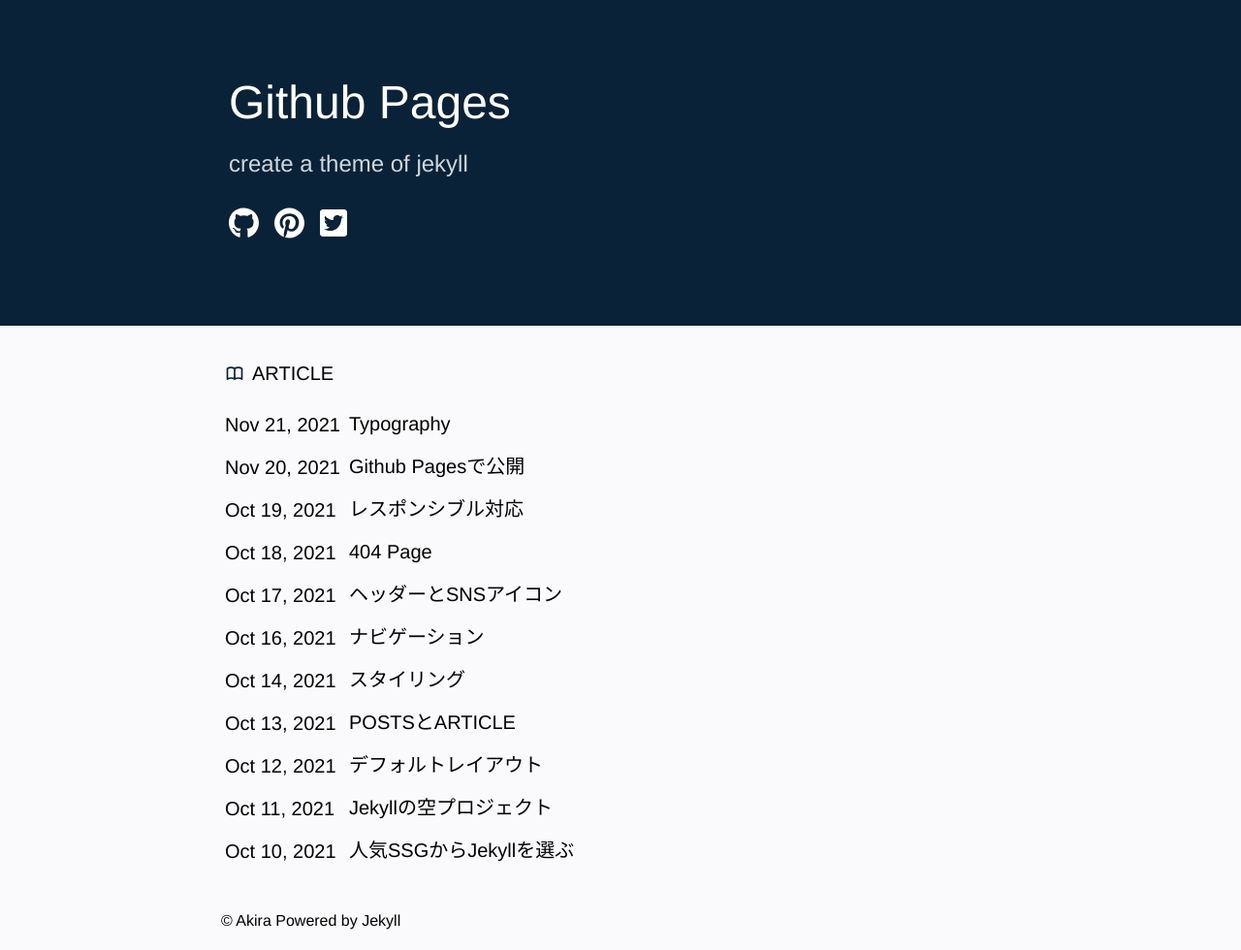
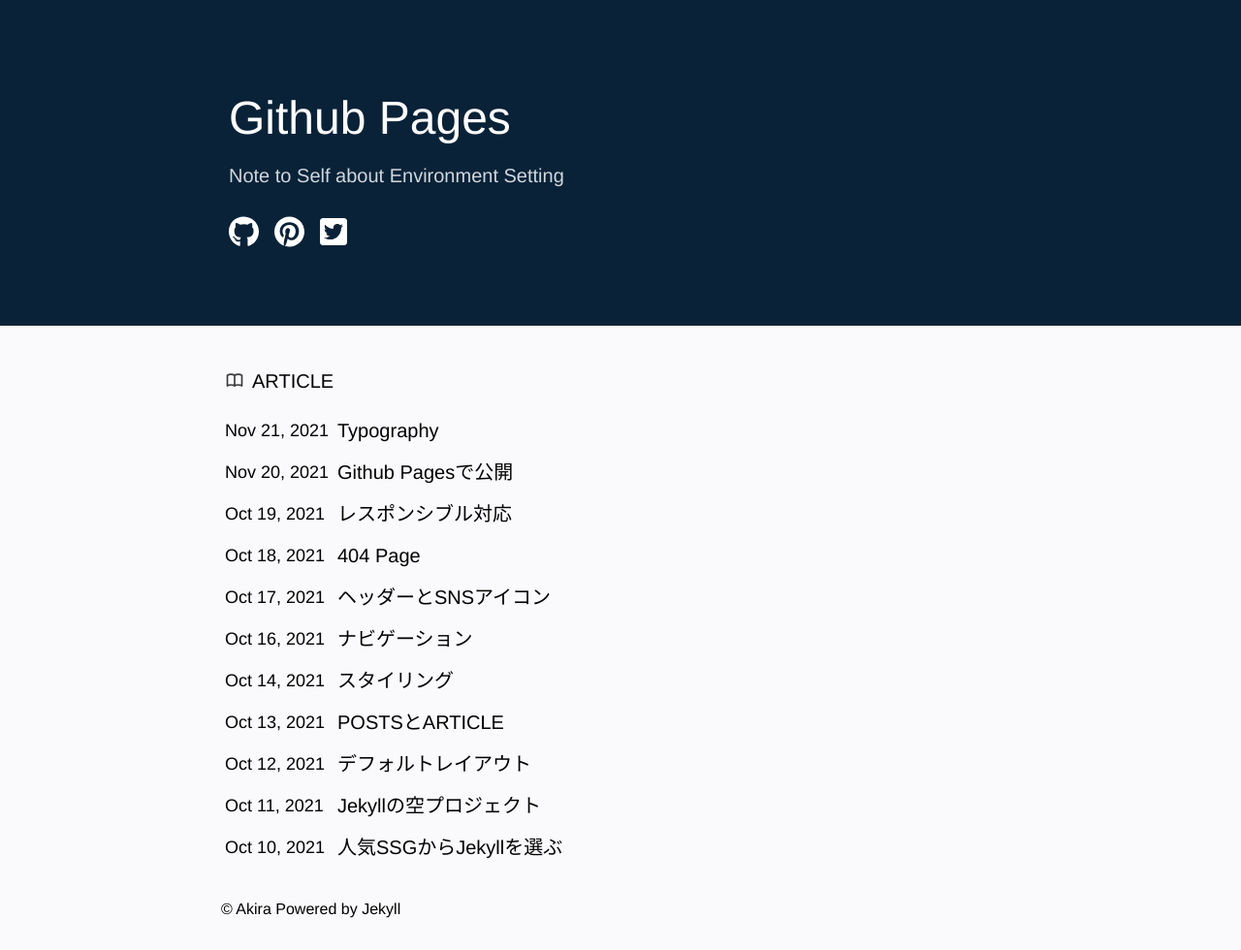
Before and after one commit to justgetwet/jekyll-pages, a Jekyll site: the page built from index.md, in a window 1280 px wide. Shown: the whole page at 97% size. Built offline with Jekyll 4.4.1, drawn with Linux system fonts in a browser that asks for light colours; some web fonts are replaced; a script that is not in the unit is left out.

Commit message:
note to self

```diff
--- a/Gemfile
+++ b/Gemfile
@@ -6,3 +6,5 @@ git_source(:github) { |repo_name| "https://github.com/#{repo_name}" }
 
 gem "jekyll"
 gem "jemoji"
+
+gem 'wdm', '>= 0.1.0' if Gem.win_platform?
--- a/_config.yml
+++ b/_config.yml
@@ -1,8 +1,8 @@
 url: https://justgetwet.github.io
-baseurl: /test
+baseurl: /pages
 lang: ja-JP
 title: Github Pages
-description: create a theme of jekyll
+description: Note to Self about Environment Setting
 
 plugins:
   - jemoji
--- a/_sass/main.scss
+++ b/_sass/main.scss
@@ -1,7 +1,7 @@
 @import url(styles.css);
 @import url('https://fonts.googleapis.com/css2?family=Caveat:wght@600&family=Damion&family=Rock+Salt&display=swap');
 
-$headerFont: Calibri, Candara, Segoe, "Segoe U", Optima, Arial, sans-serif; // Candar
+// $headerFont: Calibri, Candara, Segoe, "Segoe U", Optima, Arial, sans-serif; // Candar
 $blue: #092237;
 $gray: #3b3b3b;
 // $lightgray: #e6e5ef;
@@ -10,10 +10,10 @@ $headerHeight: 21rem;
 $maxWidth: 52rem;
 // heroicons
 .h-6, .w-6 {
-  padding-top: 5px;
+  padding-top: 6px;
   height: 20px;
   width: 20px;
-  color: $blue;
+  color: $gray;
 }
 // font awesome icons
 .fa-github {
@@ -37,7 +37,6 @@ body {
 header {
   background-color: $blue;
   height: $headerHeight;
-
   h1, h2, .header-icons {
     margin: 0 auto;
     max-width: $maxWidth;
@@ -45,12 +44,12 @@ header {
   }
 
   h1 {
-    padding-top: 4rem;
+    padding-top: 5rem;
     font-size: var(--fontSize-8);
     color: var(--backgroundColor);
   }
   h2 {
-    font-size: var(--fontSize-5);
+    font-size: var(--fontSize-4);
     color: var(--ghBorderColor);
   }
   a {
@@ -76,12 +75,12 @@ main {
 .caption {
   display: flex;
   h3, .book {
-    margin-top: var(--spacing-4);
+    margin-top: var(--spacing-5);
     margin-bottom: 0;
     font-weight: normal;
   }
   .book {
-    padding-top: 2px;
+    // padding-top: 2px;
     padding-left: var(--spacing-1);
   }
   h3 {
@@ -93,18 +92,19 @@ aside {
   padding: var(--spacing-1);
   // background: var(--backgroundColor);
   h3 {
-    font-weight: normal;
+    font-size: var(--fontSize-4);
     margin: var(--spacing-1) 0;
   }
   .post-items {
     display: flex;
     justify-content: left;
+    align-items: center;
     .post-date {
       font-family: Helvetica;
-      padding-top: var(--spacing-px);
+      font-size: var(--fontSize-3);
+      // padding-top: 6px;
       // letter-spacing: -1px;
-      // width: 7.75rem;
-      width: 8rem;
+      width: 7.25rem;
       white-space: nowrap;
     }
     a {
@@ -129,11 +129,12 @@ article {
   }
   .date-items {
     display: flex;
+    align-items: center;
     margin-top: var(--spacing-2);
     .date {
       margin-left: var(--spacing-1);
       font-family: Helvetica;
-      font-size: var(--fontSize-4);
+      font-size: var(--fontSize-3);
     }
   }
 
@@ -142,10 +143,11 @@ article {
 nav {
   margin-top: var(--spacing-4);
   display: flex;
+  align-items: center;
   font-family: Helvetica;
   font-size: var(--fontSize-2);
   a {
-    padding-top: 3px;
+    // padding-top: 3px;
     text-decoration: none;
   }
   .blank {
@@ -156,7 +158,7 @@ nav {
 footer {
   margin: 0 auto;
   max-width: $maxWidth;
-  padding-top: var(--spacing-3);
+  padding-top: var(--spacing-2);
   padding-left: var(--spacing-1);
 }
 
```
Also changed, not shown: Gemfile.lock.
